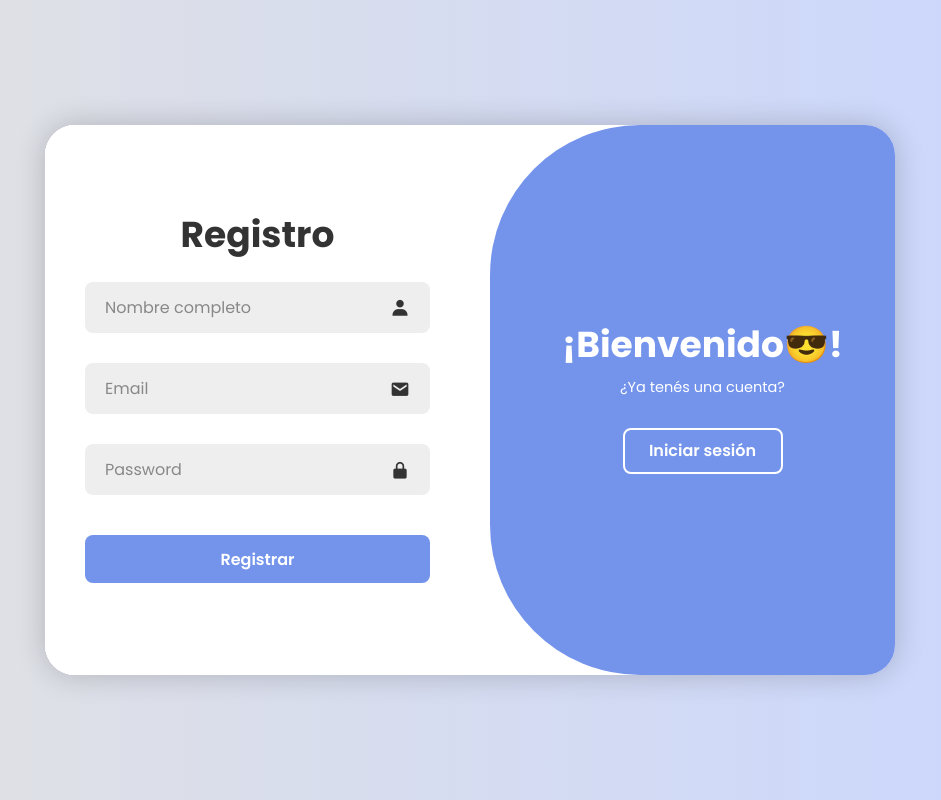
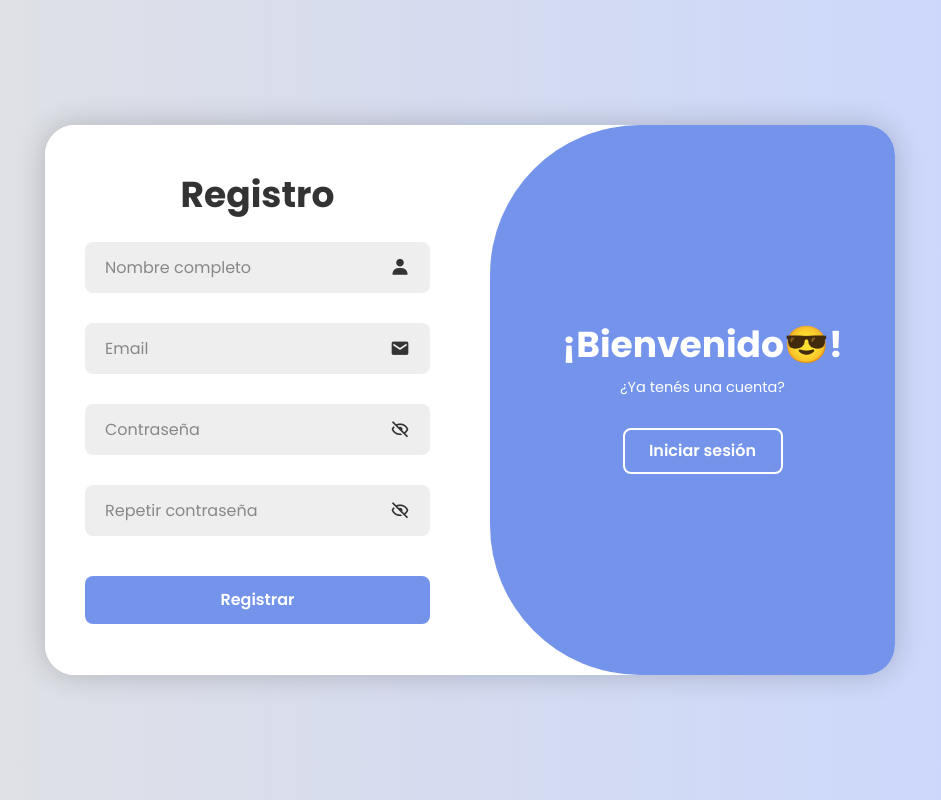
Before and after one commit to IvanBrianCruz/FRONTEND, a React (Vite) app: page /login in a window 1280 px wide. Both pictures are taken after a click on the button "Registrarse". Shown: the whole page, without its empty margins (170-1111 px from the left). Built offline with nearby package versions, Linux system fonts and the light colour scheme.

Commit message:
test 1 registro

```diff
--- a/src/components/Login.jsx
+++ b/src/components/Login.jsx
@@ -22,6 +22,10 @@ const Auth = () => {
   const [registerPassword, setRegisterPassword] = useState('');
   const [registerError, setRegisterError] = useState('');
   const [registerSuccess, setRegisterSuccess] = useState('');
+  const [registerRepeatPassword, setRegisterRepeatPassword] = useState('');
+  const [showPassword, setShowPassword] = useState(false);
+  const [showRepeatPassword, setShowRepeatPassword] = useState(false);
+
 
   useEffect(() => {
     const token = Cookies.get('token');
@@ -64,8 +68,12 @@ const Auth = () => {
     setRegisterError('');
     setRegisterSuccess('');
 
-    if (!registerName || !registerEmail || !registerPassword) {
+    if (!registerName || !registerEmail || !registerPassword || !registerRepeatPassword) {
       return setRegisterError('Completa todos los campos');
+    }
+
+    if (registerPassword !== registerRepeatPassword) {
+      return setRegisterError('Las contraseñas no coinciden');
     }
 
     try {
@@ -75,12 +83,13 @@ const Auth = () => {
         password: registerPassword
       });
 
-      setRegisterSuccess('Registro exitoso, ya podés iniciar sesión');
+      setRegisterSuccess('Registro exitoso. Revisá tu email para activar la cuenta.');
       handleToggle('login');
     } catch (err) {
       setRegisterError(err.response?.data?.mensaje || 'Error al registrarse');
     }
   };
+
 
   return (
     <div className="auth-wrapper">
@@ -153,14 +162,34 @@ const Auth = () => {
             </div>
             <div className="input-box">
               <input
-                type="password"
-                placeholder="Password"
+                type={showPassword ? 'text' : 'password'}
+                placeholder="Contraseña"
                 value={registerPassword}
                 onChange={(e) => setRegisterPassword(e.target.value)}
                 required
               />
-              <i className='bx bxs-lock-alt'></i>
+              <i
+                className={`bx ${showPassword ? 'bx-show' : 'bx-hide'}`}
+                style={{ cursor: 'pointer' }}
+                onClick={() => setShowPassword(!showPassword)}
+              ></i>
             </div>
+
+            <div className="input-box">
+              <input
+                type={showRepeatPassword ? 'text' : 'password'}
+                placeholder="Repetir contraseña"
+                value={registerRepeatPassword}
+                onChange={(e) => setRegisterRepeatPassword(e.target.value)}
+                required
+              />
+              <i
+                className={`bx ${showRepeatPassword ? 'bx-show' : 'bx-hide'}`}
+                style={{ cursor: 'pointer' }}
+                onClick={() => setShowRepeatPassword(!showRepeatPassword)}
+              ></i>
+            </div>
+
             <button type="submit" className="btn">Registrar</button>
             {/*<p>o registrarse con redes sociales</p>
           <div className="social-icons">
```
